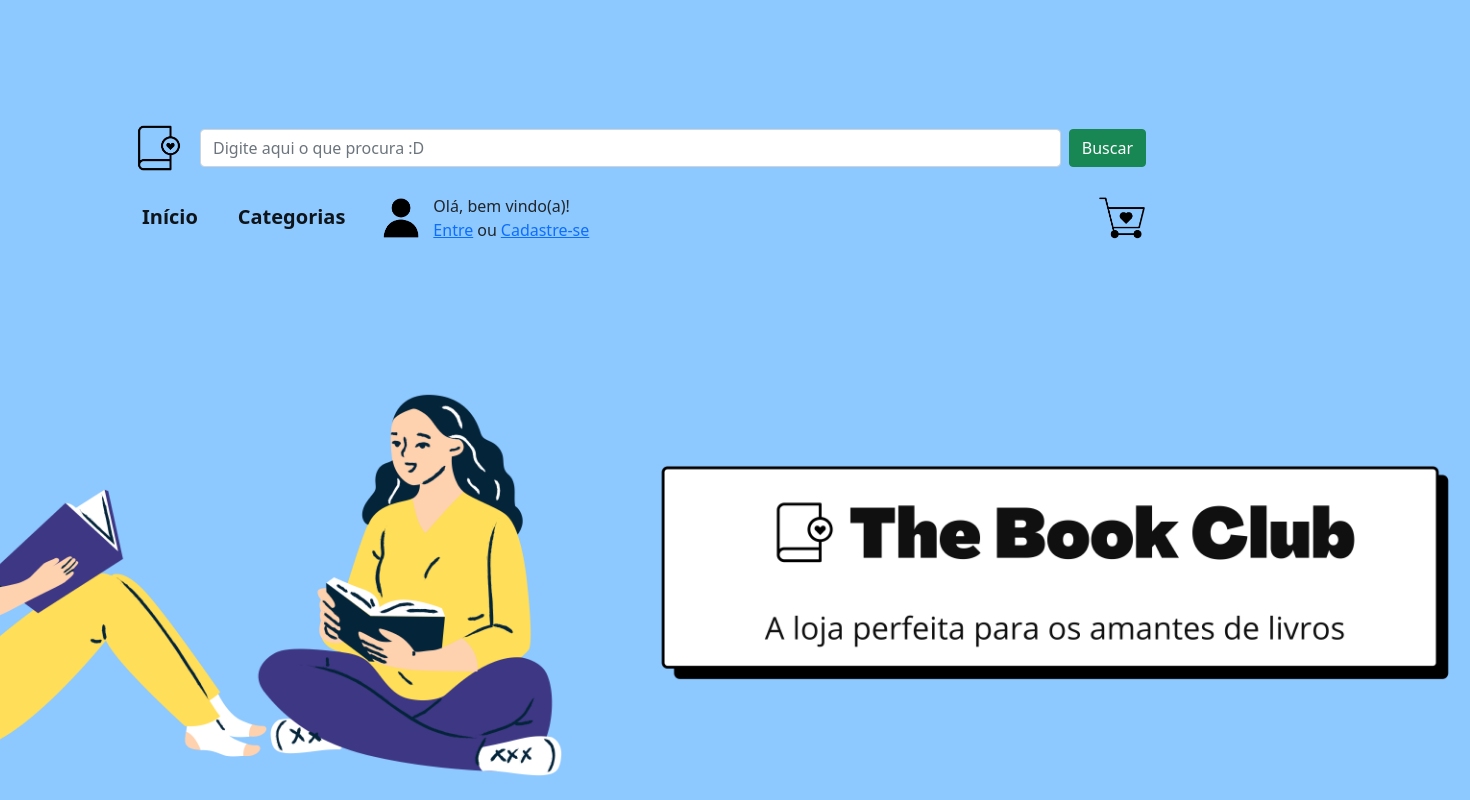
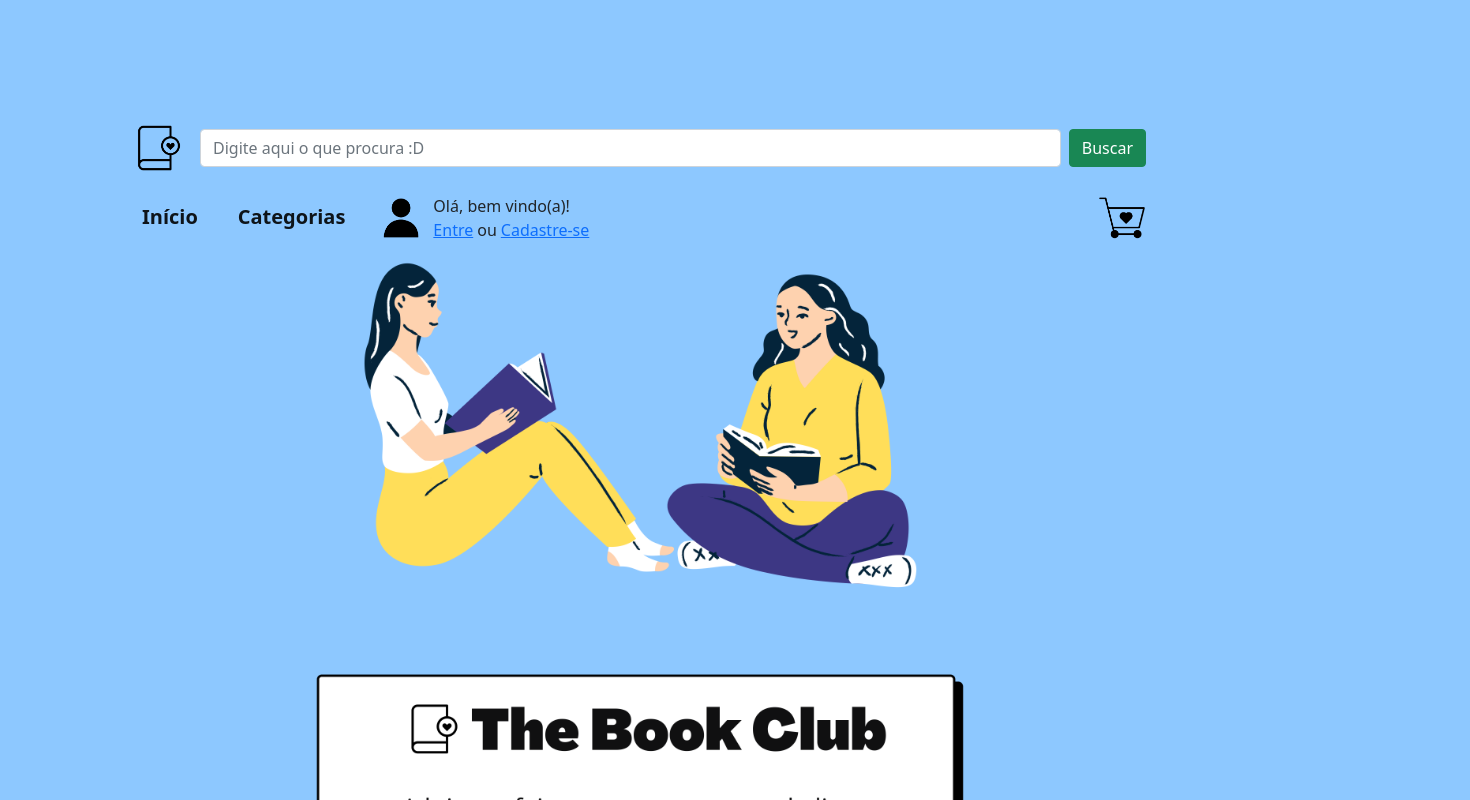
Before and after one commit to DigitalHouse-PortoSeguro/theBookClubFrontend, an Angular app: page /inicio in a window 1280 px wide. Shown: the top 800 px of the page, 1470 px wide, since content can reach past the window. Built offline with nearby package versions, Linux system fonts and the light colour scheme; no server answers.

Commit message:
Modificado inicio

```diff
--- a/src/app/views/inicio/inicio.component.css
+++ b/src/app/views/inicio/inicio.component.css
@@ -4,19 +4,7 @@ body{
 }
 
 
-.container{
-    display: flex;
-    flex-flow: row;
-    justify-content: center;
-    padding: 115px;
-}
 
-
-    .slogan
-{
-    width: 100%;
-
-    }
 
 /* .navbar{
     position: fixed;
@@ -26,7 +14,3 @@ body{
     height: 110px;
     background-color: #8DC8FF;
 } */
-
-.t1{
-    align-items: flex-start;
-}
--- a/src/app/views/inicio/inicio.component.html
+++ b/src/app/views/inicio/inicio.component.html
@@ -1,7 +1,22 @@
 <div class="container">
-    <img class="mx-auto d-block" src="../../../assets/img/Imagem meninas sentadas.png "
-    alt="Imagem de duas meninas sentadas lendo livro"
-    style="width: 100%" />
-    <img class="slogan" src="../../../assets/img/Slogan.png" alt="duas amigas sentadas lendo com o slogan do site abaixo">
-
+    <div class="row justify-content-center">
+        <div class="col-8">
+            <img class="img-fluid" src="../../../assets/img/Imagem meninas sentadas.png "
+            alt="Imagem de duas meninas sentadas lendo livro"
+            style="width: 100%" />
+        </div>
+    </div>
+    <div class="row justify-content-center">
+        <div class="col-8">
+            <img class="img-fluid" src="../../../assets/img/Slogan.png" alt="duas amigas sentadas lendo com o slogan do site abaixo">
+        </div>
+    </div>
+    <div class="row" *ngIf="listaLivros">
+        <div class="col">
+            <app-lista-livro
+                [listaLivros]="listaLivros"
+                (select)="onLivroSelect($event)">
+            </app-lista-livro>
+        </div>
+    </div>
 </div>
--- a/src/app/views/inicio/inicio.component.ts
+++ b/src/app/views/inicio/inicio.component.ts
@@ -1,4 +1,7 @@
 import { Component, OnInit } from '@angular/core';
+import { Router } from '@angular/router';
+import { Livro } from 'src/app/modelos/Livro';
+import { LivroService } from 'src/app/service/livro.service';
 
 @Component({
   selector: 'app-inicio',
@@ -7,9 +10,35 @@ import { Component, OnInit } from '@angular/core';
 })
 export class InicioComponent implements OnInit {
 
-  constructor() { }
+  listaLivros: Livro[];
+
+  constructor(
+    private livroService: LivroService,
+    private router: Router
+  ) { }
 
   ngOnInit(): void {
+    this.livroService.getAllLivros().subscribe({
+      next: livros => {
+        for (let i = livros.length - 1; i > 0; i--) {
+          let j = Math.floor(Math.random() * livros.length);
+
+          let temp = livros[j];
+          livros[j] = livros[i];
+          livros[i] = temp;
+        }
+        this.listaLivros = livros.slice(0, 10);
+      },
+      error: err => {
+        alert("Um erro aconteceu");
+        console.log(err);
+      }
+    })
+  }
+
+  onLivroSelect(id: number): void {
+    console.log(id);
+    this.router.navigate(['/livros/produto', id]);
   }
 
 }
```
